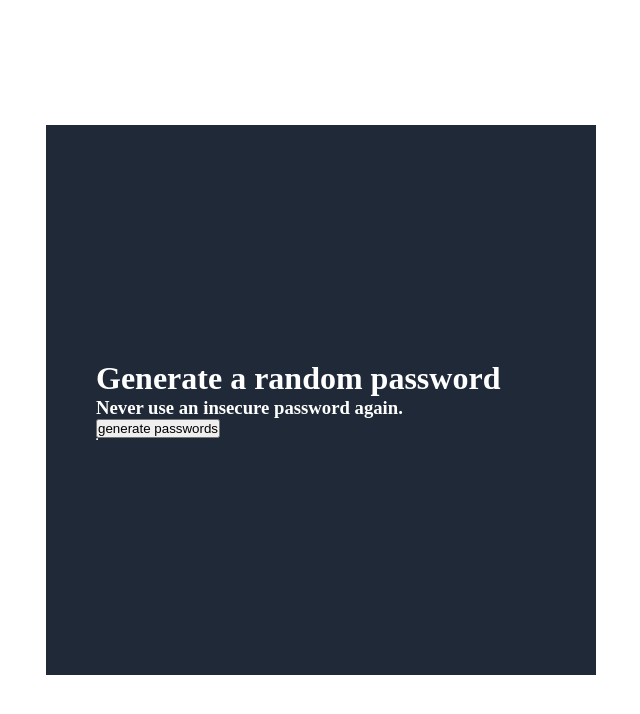
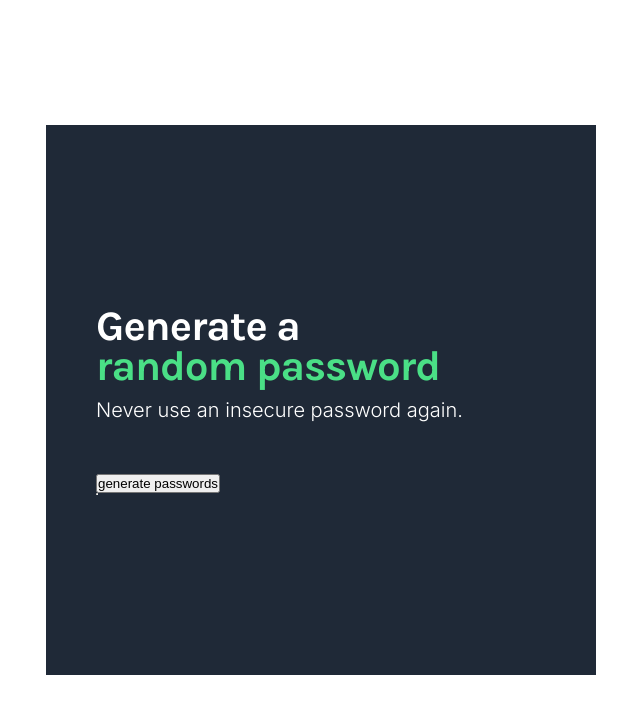
Before and after one commit to aditiintechk/password-generator, a plain HTML site: page index.html in a window 1280 px wide. Shown: the whole page, without its empty margins (319-959 px from the left). Drawn offline with Linux system fonts and the light colour scheme.

Commit message:
Add h1 & h3 styling

```diff
--- a/style.css
+++ b/style.css
@@ -1,3 +1,5 @@
+@import url('https://fonts.googleapis.com/css2?family=Inter:wght@300;400;500&family=Karla:wght@500;600;700&display=swap');
+
 * {
     box-sizing: border-box;
     margin: 0;
@@ -6,6 +8,7 @@
 
 body {
     /* background-color: #1C1C1C; */
+    font-family: 'Inter', sans-serif;
     color: #fff;
     height: 100vh;
     display: flex;
@@ -26,3 +29,25 @@ body {
 
     padding: 0 50px;
 }
+
+h1 {
+    font-family: 'Karla', sans-serif;
+    font-style: normal;
+    width: 354px;
+    font-weight: 800;
+    font-size: 42px;
+    line-height: 40px;
+    letter-spacing: -0.025em;
+    margin-bottom: 10px;
+}
+
+h1 span {
+    color: #4ADF86
+}
+
+h3 {
+    font-weight: 200;
+    font-size: 20px;
+    line-height: 28px;
+    margin-bottom: 50px;
+}
```
